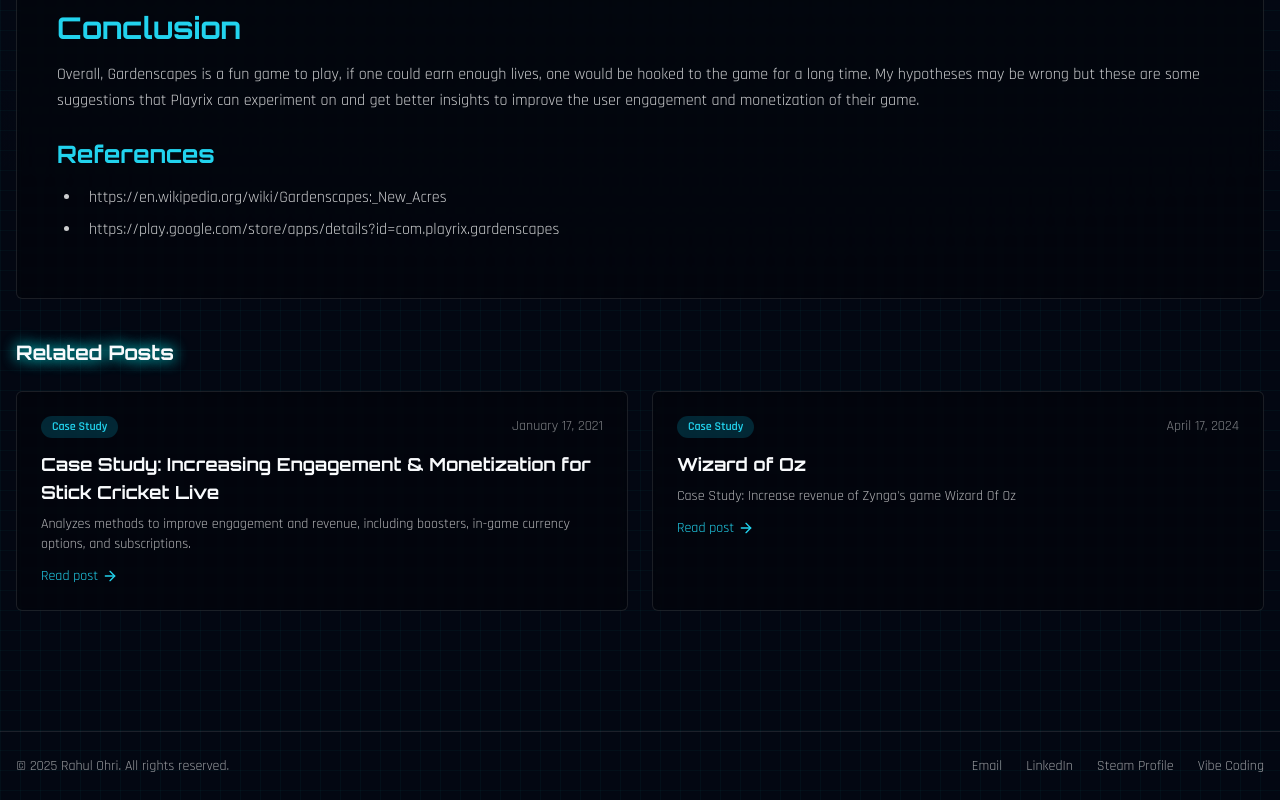
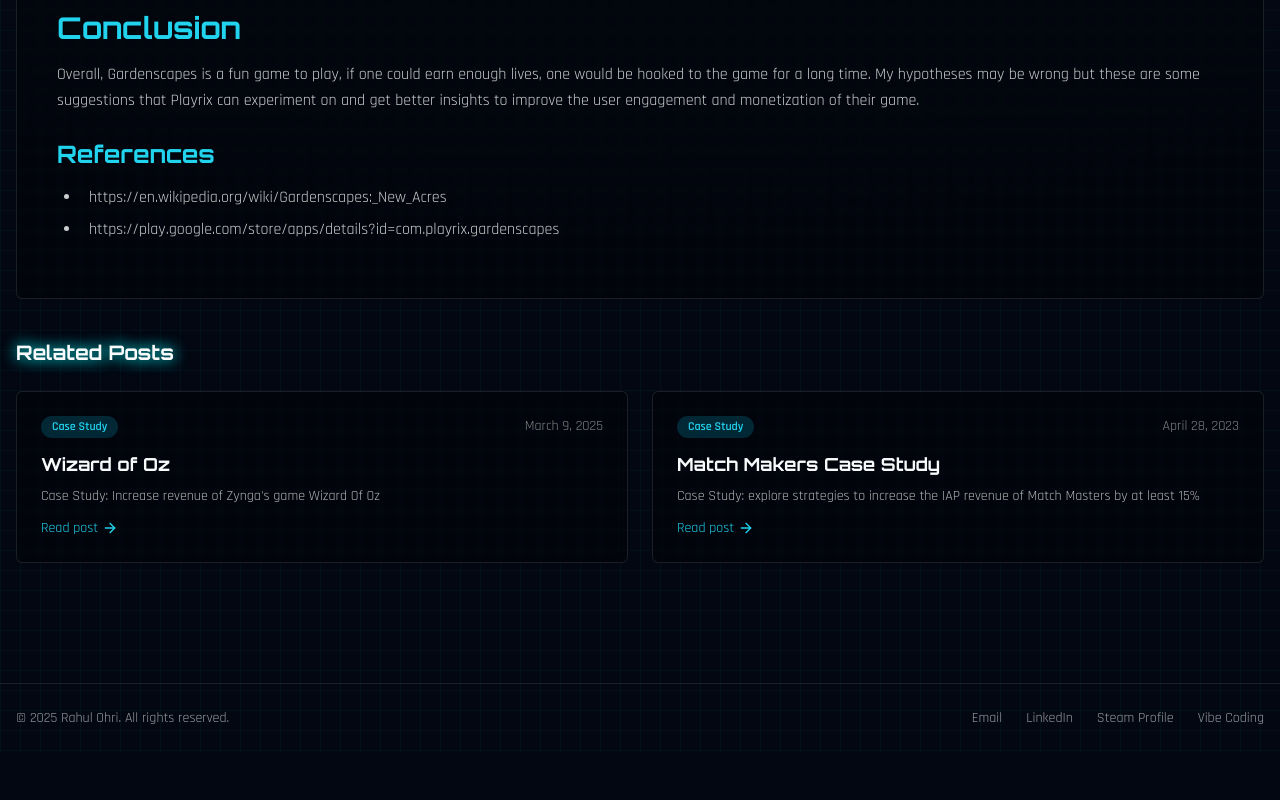
Before and after one commit to gamedev1991/portfolio, a React (Vite) app: page /blog/case-study-gardenscapes in a window 1280 px wide. Shown: the part 4330-5130 px from the top of the page. After the commit the page ends 5082 px from the top, so only its background shows below. Built offline with nearby package versions, Linux system fonts and the light colour scheme.

Commit message:
Added blogs

```diff
--- a/src/data/blogPosts.ts
+++ b/src/data/blogPosts.ts
@@ -22,6 +22,45 @@
 };
 
 export const blogPosts: BlogPost[] = [
+  {
+    id: "wizard-of-oz",
+    title: "Wizard of Oz",
+    summary: "Case Study: Increase revenue of Zynga's game Wizard Of Oz",
+    publishDate: "2025-03-09",
+    dateFormatted: formatDate("2025-03-09"),
+    category: "case-study",
+    tags: ["game design","product management", "monetization", "zynga", "pdf"],
+    link: "/blog/wizard-of-oz",
+    imageUrl: "/placeholder.svg",
+    contentPath: "",
+    pdfPath: "/blog/wizard-of-oz.pdf"
+  },
+  {
+    id: "match-makers-case-study",
+    title: "Match Makers Case Study",
+    summary: "Case Study: explore strategies to increase the IAP revenue of Match Masters by at least 15%",
+    publishDate: "2023-04-28",
+    dateFormatted: formatDate("2023-04-28"),
+    category: "case-study",
+    tags: ["game design","product management", "monetization", "pdf"],
+    link: "/blog/match-makers-case-study",
+    imageUrl: "/placeholder.svg",
+    contentPath: "",
+    pdfPath: "/blog/match-makers-case-study.pdf"
+  },
+  {
+    id: "rodeo-stampede-case-study",
+    title: "Rodeo Stampede Case Study",
+    summary: "Case Study: Optimise Ad Monetization for Rodeo Stampede",
+    publishDate: "2024-01-15",
+    dateFormatted: formatDate("2024-01-15"),
+    category: "case-study",
+    tags: ["game design","product management", "monetization", "pdf"],
+    link: "/blog/rodeo-stampede-case-study",
+    imageUrl: "/placeholder.svg",
+    contentPath: "",
+    pdfPath: "/blog/rodeo-stampede-case-study.pdf"
+  },
   {
     id: "how-i-became-a-product-manager",
     title: "How I Became a Product Manager",
@@ -70,19 +109,6 @@
     link: "/blog/case-study-gardenscapes", // Changed to internal link
     imageUrl: "/placeholder.svg",
     contentPath: "/blog/case-study-gardenscapes.md",
-  },
-  {
-    id: "wizard-of-oz",
-    title: "Wizard of Oz",
-    summary: "Case Study: Increase revenue of Zynga's game Wizard Of Oz",
-    publishDate: "2024-04-17",
-    dateFormatted: formatDate("2024-04-17"),
-    category: "case-study",
-    tags: ["game design", "assignment", "zynga", "pdf"],
-    link: "/blog/wizard-of-oz",
-    imageUrl: "/placeholder.svg",
-    contentPath: "",
-    pdfPath: "/blog/wizard-of-oz.pdf"
   }
 ];
 
--- a/src/pages/Index.tsx
+++ b/src/pages/Index.tsx
@@ -1,4 +1,3 @@
-
 import Layout from '../components/Layout';
 import Hero from '../components/Hero';
 import About from '../components/About';
@@ -6,7 +5,7 @@
 import Projects from '../components/Projects';
 import Skills from '../components/Skills';
 import Contact from '../components/Contact';
-import Blog from '../components/Blog';
+// import Blog from '../components/Blog';
 import { useEffect } from 'react';
 import { useLocation } from 'react-router-dom';
 
@@ -47,9 +46,9 @@
       <div id="skills">
         <Skills />
       </div>
-      <div id="blog">
+      {/* <div id="blog">
         <Blog />
-      </div>
+      </div> */}
       <div id="contact">
         <Contact />
       </div>
```
Also changed, not shown: 2 other files (tests, documents, lock files or other folders).
